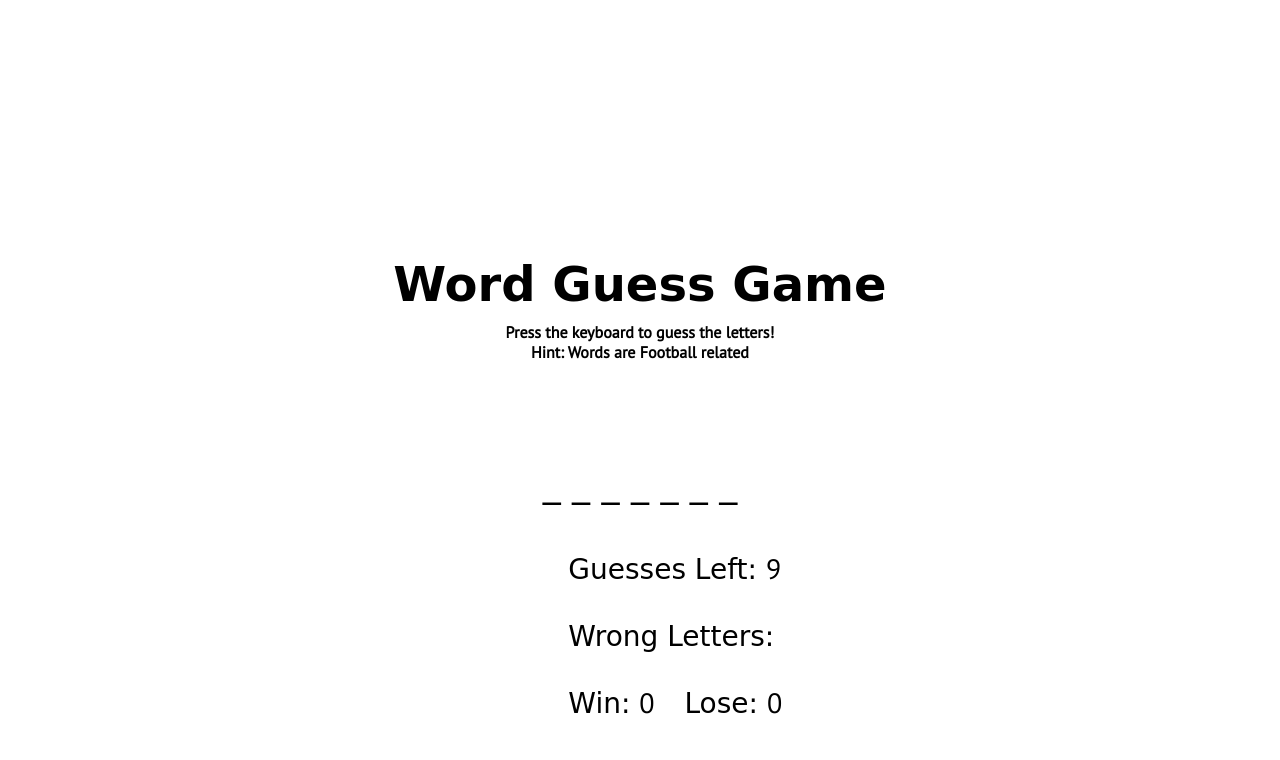
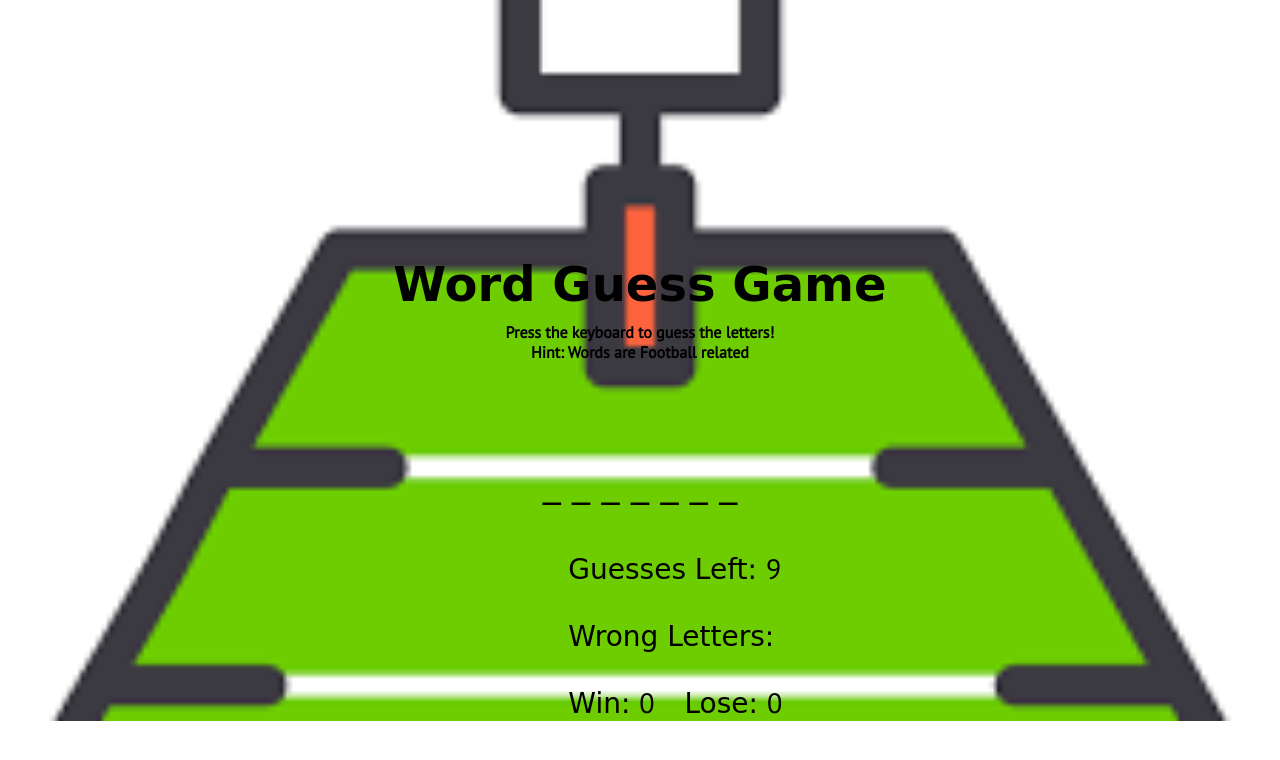
Before and after one commit to QFrank82/Word-Guess-Game, a plain HTML site: page index.html in a window 1280 px wide. Drawn offline with Linux system fonts and the light colour scheme; a web font is replaced by a local one.

Commit message:
change background

```diff
--- a/assets/css/style.css
+++ b/assets/css/style.css
@@ -1,9 +1,9 @@
 body {
-    background-image: url("background.png");
+    background-image:green;
 }
 
 #container {
-    background-image:url("background.png");
+    background-image:url(../images/background.png);
     background-repeat: no-repeat;
     background-position: center center;
     background-size: cover;
```
